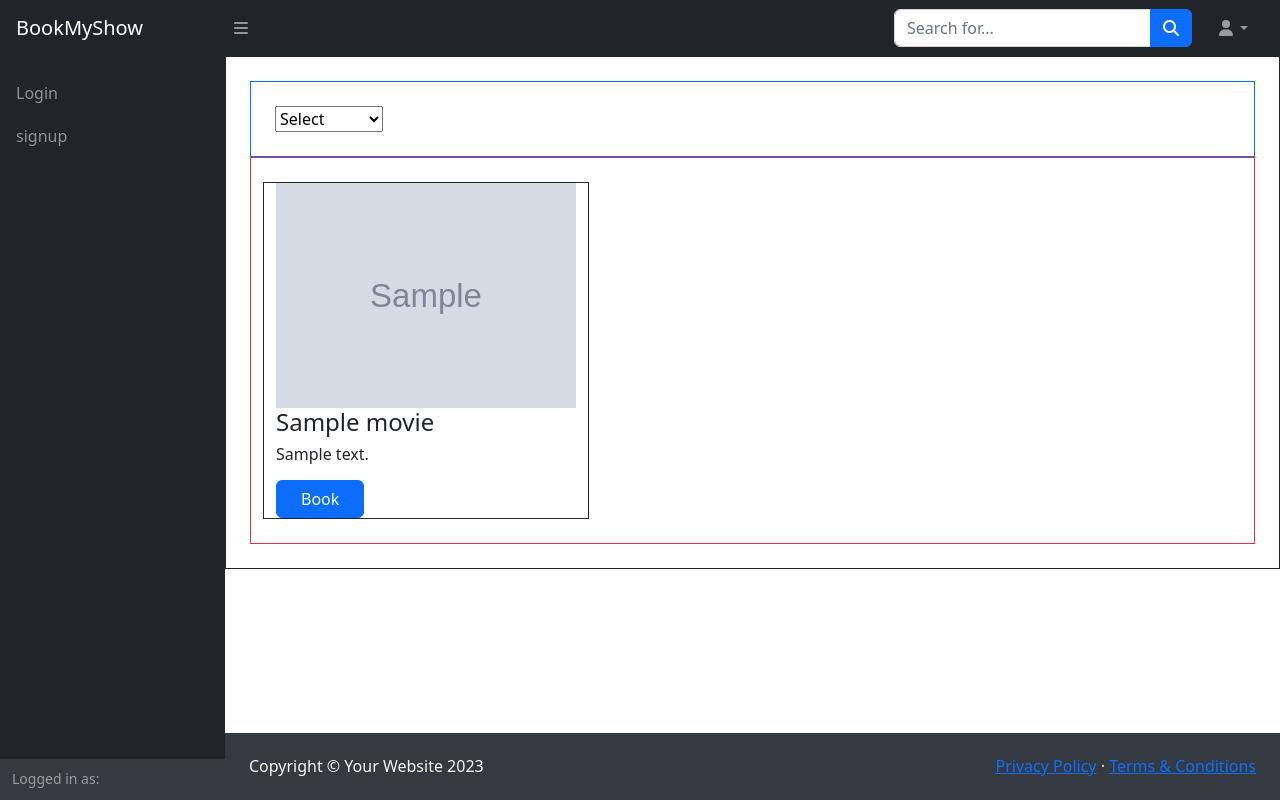
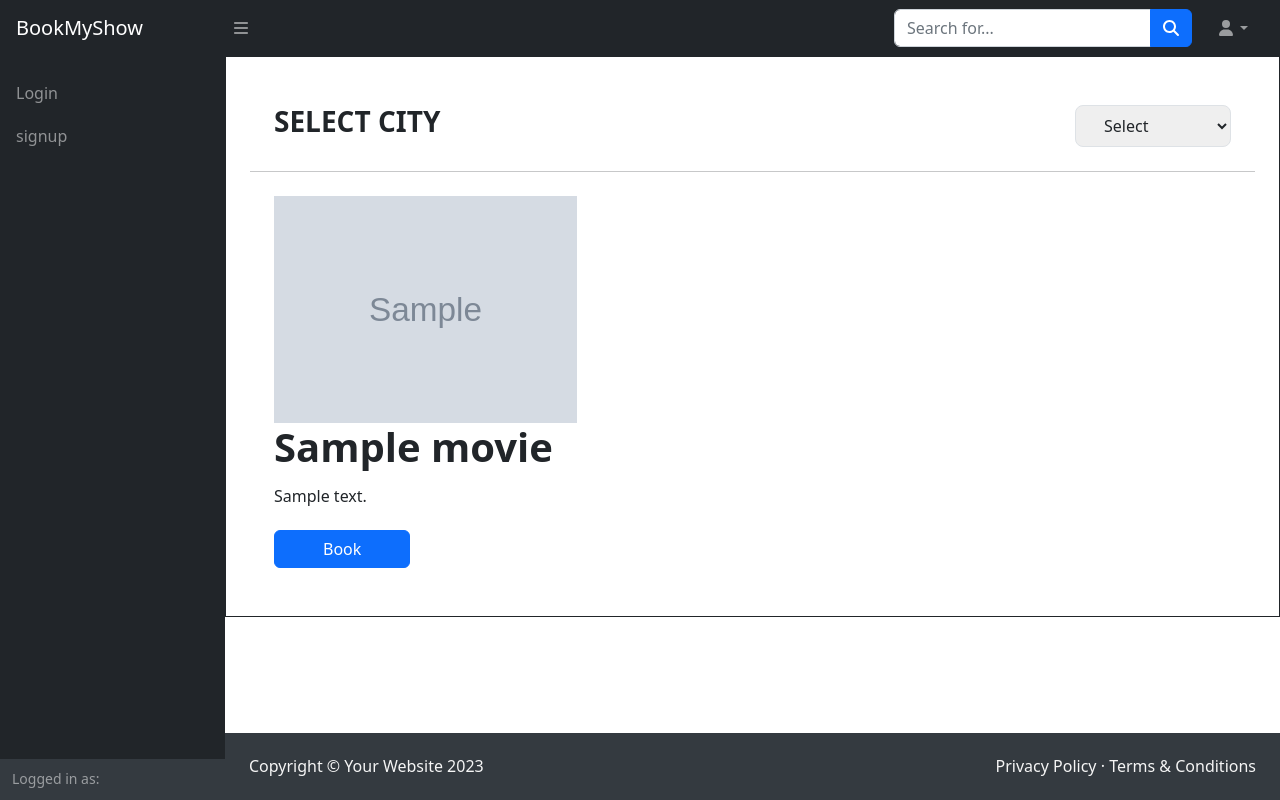
Before and after one commit to Dakshckt/book-my-show, a Django app: template templates/user/home.html in a window 1280 px wide. Run offline with Django 5.2, Linux system fonts and the light colour scheme; the template is opened without the code that fills it: most values are stand-ins (such as "Sample title", 1, 10 or a date in 2020); grey boxes marked "Sample" are stand-in pictures; some libraries are stand-ins or nearby versions.

Commit message:
Second Commit

```diff
--- a/templates/admin/login.html
+++ b/templates/admin/login.html
@@ -6,9 +6,9 @@
 
 <form id="loginForm" method="post">
     {% csrf_token %}
-    <input type="email" name="email" placeholder="Enter your email">
-    <input type="password" name="password" placeholder="Enter Password">
-    <input type="submit" name="submit" value="Submit">
+    <input type="email" name="email" placeholder="Enter your email" class="border border-black px-3 py-2 mt-4 ms-2">
+    <input type="password" name="password" placeholder="Enter Password" class="border border-black px-3 py-2 mt-4 ms-2"><br>
+    <input type="submit" name="submit" value="Submit" class="btn btn-primary px-3 mt-4 ms-2 px-5">
 
     <br><Br><BR><p id="result"></p>
 
--- a/templates/base.html
+++ b/templates/base.html
@@ -15,7 +15,7 @@
     <link rel="stylesheet" href="https://cdnjs.cloudflare.com/ajax/libs/font-awesome/6.6.0/css/all.min.css"
         integrity="sha512-Kc323vGBEqzTmouAECnVceyQqyqdsSiqLQISBL29aUW4U/M7pSPA/gEUZQqv1cwx4OnYxTxve5UMg5GT6L4JJg=="
         crossorigin="anonymous" referrerpolicy="no-referrer" />
-
+    <script src="https://cdn.tailwindcss.com"></script>
 
 
     <script src="https://cdn.jsdelivr.net/npm/bootstrap@5.2.3/dist/js/bootstrap.bundle.min.js"
--- a/templates/user/home.html
+++ b/templates/user/home.html
@@ -15,9 +15,10 @@
 
 <div class="container border border-dark p-4">
 
-    <div class="col-12 border border-primary p-4">
+    <div class="col-12 p-4" style="display: flex;justify-content:space-between;align-items: center;">
         {% csrf_token %}
-        <select name="citySelect" id="citySelect">
+        <label for="citySelect" class="h3 fw-bold">SELECT CITY</label>
+        <select name="citySelect" id="citySelect" class="px-4 py-2 border border-dark-500 rounded-lg">
             <option value="null">Select</option>
             {% for city in cities %}
             <option value="{{ city.id }}">{{ city.name }}</option>
@@ -25,21 +26,22 @@
         </select>
 
     </div>
-    <div class="col-12 border border-danger p-4">
+    <hr >
+    <div class="col-12 p-4">
         <div class="row" id="allCardsDiv">
 
             {% for movie in movies %}
-                <div class="col-3 col-sm-4 col-6 border border-dark" id="card">
+                <div class="col-3 col-sm-4 col-6 transition-all duration-300 ease-out hover:scale-95 hover:-translate-y-2 hover:shadow-2xl hover:bg-gray-100 hover:z-10 rounded-lg" id="card">
                     <div id="card_part1">
                         <img src="/media/{{ movie.poster }}" alt="err" >
                     </div>
                     <div id="card_part2">
                         <div id="movie_details">
-                            <h4>{{movie.name}}</h4>
-                            <p>{{movie.description}}</p>
+                            <h4 class="fw-bold h1">{{movie.name}}</h4>
+                            <p class="py-2 pb-4">{{movie.description}}</p>
                         </div>
                         <div id="bookBtn">
-                            <button class="btn btn-primary px-4" onclick="singleMoviePage(this)" data="{{movie.id}}">Book</button>
+                            <button class="btn btn-primary px-5" onclick="singleMoviePage(this)" data="{{movie.id}}">Book</button>
                         </div>
                     </div>
                 </div>
@@ -59,6 +61,11 @@
         window.location.href = `/client/movie/${link}/`
 
     }
+
+
+
+
+
 
 </script>
 
@@ -92,17 +99,17 @@
                         movies.forEach(movie => {
 
                             all_cards_div.append(`
-                                <div class="col-3 col-sm-4 col-6 border border-dark" id="card">
+                                <div class="col-3 col-sm-4 col-6 hover:bg-gray-200 transition-all duration-100 ease" id="card">
                                     <div id="card_part1">
                                         <img src="/media/${ movie.poster }" alt="err" >
                                     </div>
                                     <div id="card_part2">
                                         <div id="movie_details">
-                                            <h4>${movie.name}</h4>
-                                            <p>${movie.description}</p>
+                                            <h4 class="fw-bold h1">${movie.name}</h4>
+                                            <p class="py-2 pb-4">${movie.description}</p>
                                         </div>
                                         <div id="bookBtn">
-                                            <button class="btn btn-primary px-4" onclick="singleMoviePage(this)" data="${movie.id}">Book</button>
+                                            <button class="btn btn-primary px-5" onclick="singleMoviePage(this)" data="${movie.id}">Book</button>
                                         </div>
                                     </div>
                                 </div>
```
